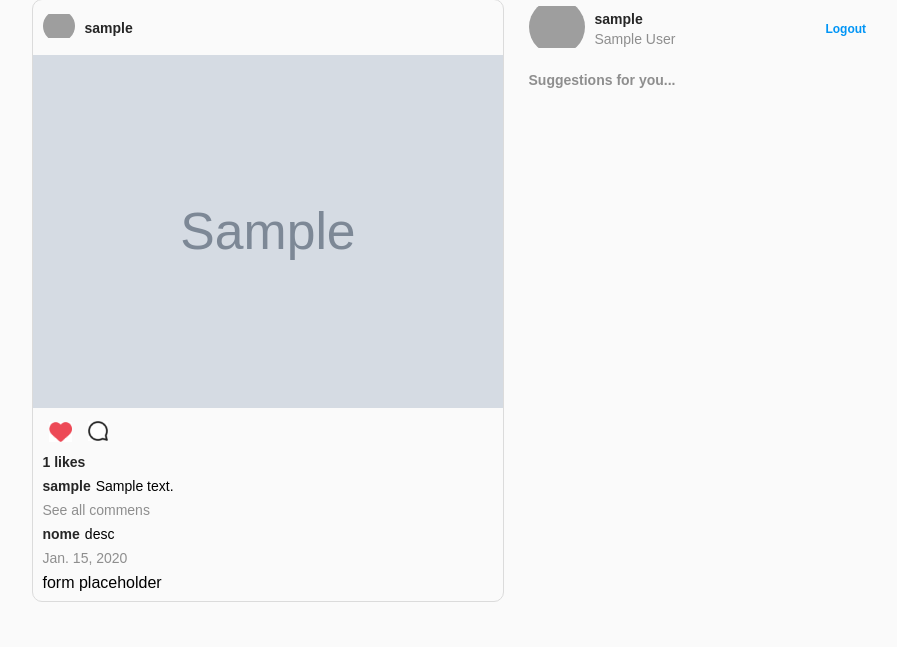
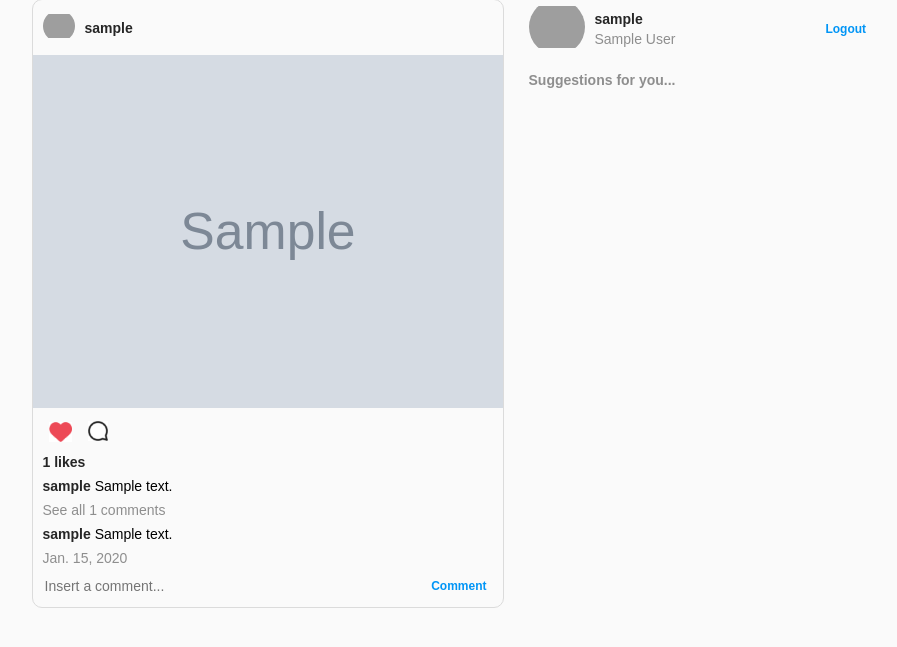
Before and after one commit to Pedroock/instagram-like-blog, a Django app: page / in a window 1280 px wide. Shown: the part 81-728 px from the top of the page, without its empty margins (200-1097 px from the left). Run offline with Django 4.2, Linux system fonts and the light colour scheme; a user stored in the database is signed in; tables that the repository leaves empty hold one stand-in row (values such as "Sample post"); grey boxes marked "Sample" are stand-in pictures; grey boxes are pictures that could not be loaded.

Commit message:
Cria comentarios

```diff
--- a/ajax/urls.py
+++ b/ajax/urls.py
@@ -5,5 +5,6 @@ urlpatterns = [
     path('profile/follow', views.AjaxProfileFollow, name='profile-follow'),
     path('profile/unfollow', views.AjaxProfileUnfollow, name='profile-unfollow'),
     path('post/follow', views.AjaxPostLike, name='post-like'),
-    path('post/unfollow', views.AjaxPostUnlike, name='post-unlike')
+    path('post/unfollow', views.AjaxPostUnlike, name='post-unlike'),
+    path('post/comment', views.AjaxPostComment, name='post-comment'),
 ]
--- a/blog/admin.py
+++ b/blog/admin.py
@@ -1,6 +1,7 @@
 from django.contrib import admin
-from .models import BlogPosts, BlogPostsLikes
+from .models import BlogPosts, BlogPostsLikes, BlogPostsComments
 
 # Register your models here.
 admin.site.register(BlogPosts)
 admin.site.register(BlogPostsLikes)
+admin.site.register(BlogPostsComments)
--- a/blog/forms.py
+++ b/blog/forms.py
@@ -1,6 +1,6 @@
 import imp
 from django import forms
-from .models import BlogPosts, BlogPostsLikes
+from .models import BlogPosts, BlogPostsLikes, BlogPostsComments
 
 class BlogCreatePost(forms.ModelForm):
     desc = forms.CharField(widget=forms.TextInput(attrs={'placeholder': 'Insert a description'}))
@@ -14,3 +14,10 @@ class BlogPostsLikesForm(forms.ModelForm):
     class Meta:
         model = BlogPostsLikes
         fields = ['profile', 'post']
+
+
+class BlogPostsCommentsForm(forms.ModelForm):
+    comment = forms.CharField(widget=forms.TextInput(attrs={'placeholder': 'Insert a comment...'}))
+    class Meta:
+        model = BlogPostsComments
+        fields = ['profile', 'post', 'comment']
--- a/blog/methods.py
+++ b/blog/methods.py
@@ -1,7 +1,7 @@
 from users.models import UsersFollowers, UsersProfile
 from users.forms import UsersFollowersForm
 from blog.models import BlogPosts, BlogPostsLikes
-from .forms import BlogPostsLikesForm
+from .forms import BlogPostsCommentsForm, BlogPostsLikesForm, BlogPostsComments
 from random import sample
 
 
@@ -63,9 +63,9 @@ def sort_home_posts(request):
             is_liked = True
         else:
             is_liked = False
-        comment_form = None  # farei num futuro
-        comment_obj = None  # farei num futuro
-        comment_first = None  # farei num futuro
+        comment_form = BlogPostsCommentsForm({'profile': request.user.profile, 'post': post_obj})
+        comment_obj = BlogPostsComments.objects.filter(post=post_obj)
+        comment_first = BlogPostsComments.objects.filter(post=post_obj).last()
         post_index += 1
         post_dict = {
             'post_obj': post_obj, 'like_form': like_form, 'like_obj': like_obj, 'is_liked': is_liked,
--- a/blog/models.py
+++ b/blog/models.py
@@ -16,9 +16,8 @@ class BlogPostsLikes(models.Model):
     profile = models.ForeignKey(UsersProfile, on_delete=models.CASCADE)
     post = models.ForeignKey(BlogPosts, on_delete=models.CASCADE)
 
-'''
-class BlogPostsComment(models.Model):
+
+class BlogPostsComments(models.Model):
     profile = models.ForeignKey(UsersProfile, on_delete=models.CASCADE)
     post = models.ForeignKey(BlogPosts, on_delete=models.CASCADE)
     comment = models.CharField(max_length=255)
-'''
--- a/blog/static/blog/blog_home.css
+++ b/blog/static/blog/blog_home.css
@@ -40,6 +40,7 @@
 /* Bottom */
 .blog-post-bottom{
     padding: 10px;
+    width: 450px
 }
 .blog-post-bottom-buttons{
     margin-bottom: 10px;
@@ -89,10 +90,36 @@
 .blog-post-bottom-desc-comment-content{
     font-size: 14px;
     color: black;
-    margin-left: 5px;
+    display: inline;
 }
 .post-bottom-date{
     font-size: 14px;
     color: #8e8e8e;
     margin-bottom: 10px;
 }
+.post-bottom-comment-form{
+    display: flex;
+    justify-content: space-between;
+}
+.post-bottom-comment-form input{
+    width: 375px;
+    border: none;
+    outline: none;
+    background-color: inherit;
+    height: 20px;
+    font-size: 14px
+}
+.post-bottom-comment-submit{
+    color: #0095f6;
+    font-size: 12px;
+    font-weight: bold;
+    background-color: #fafafa;
+    border: none;
+}.post-bottom-comment-submit:hover{
+    cursor: pointer;
+}
+#id_post, #id_profile{
+    display: none;
+}.post-bottom-comment-form  label, .post-bottom-comment-form  ul{
+    display: none;
+}
--- a/blog/templates/blog/blog_home.html
+++ b/blog/templates/blog/blog_home.html
@@ -67,16 +67,34 @@
                         </div>
                         <h1 class="blog-post-bottom-likes">{{ post_dict.like_obj|length }} likes</h1>
                         <div class="blog-post-bottom-desc-comment">
-                            <h1 class="blog-post-bottom-desc-comment-username">{{ post_dict.post_obj.profile.user.username }}</h1>
-                            <p class="blog-post-bottom-desc-comment-content">{{ post_dict.post_obj.desc }}</p>
+
+                            <p class="blog-post-bottom-desc-comment-content">
+                                <a class="blog-post-bottom-desc-comment-username"
+                                   href="{% url 'profile' post_dict.post_obj.profile.user.pk %}">
+                                    {{ post_dict.post_obj.profile.user.username }}
+                                </a>
+                                {{ post_dict.post_obj.desc }}
+                            </p>
                         </div>
-                        <p class="blog-post-bottom-comment-count">See all commens</p>
-                        <div class="blog-post-bottom-desc-comment">
-                            <h1 class="blog-post-bottom-desc-comment-username">nome</h1>
-                            <p class="blog-post-bottom-desc-comment-content">desc</p>
-                        </div>
+                        {% if post_dict.comment_first %}
+                            <p class="blog-post-bottom-comment-count">See all {{ post_dict.comment_obj|length }} comments</p>
+                            <div class="blog-post-bottom-desc-comment">
+                                <p class="blog-post-bottom-desc-comment-content">
+                                    <a class="blog-post-bottom-desc-comment-username"
+                                       href="{% url 'profile' post_dict.comment_first.profile.user.pk %}">
+                                        {{ post_dict.comment_first.profile.user.username }}
+                                    </a>
+                                    {{ post_dict.comment_first.comment }}
+                                </p>
+                            </div>
+                        {% endif %}
                         <h1 class="post-bottom-date">{{ post_dict.post_obj.date }}</h1>
-                        <p class="form-placeholdr">form placeholder</p>
+                        <!--  comment form  -->
+                        <form class="post-bottom-comment-form" method="POST" enctype="multipart/form-data">
+                            {% csrf_token %}
+                            {{ post_dict.comment_form }}
+                            <button class="post-bottom-comment-submit">Comment</button>
+                        </form>
                     </div>
                 </div>
                 <!--  Post Details  -->
@@ -278,5 +296,33 @@
         $('.post-unlike-form').each(function(){
             funcUnlike($(this))
         })
+        // Creates comment function
+        var funcComment = function(thisz){
+            thisz.on('submit', function(e){
+                e.preventDefault();
+                var serializeData = thisz.serialize();
+                $.ajax({
+                    type:'POST',
+                    url: '{% url "post-comment" %}',
+                    data: serializeData,
+                    context: thisz,
+                    success: function(response){
+                        let wrapperAjaxDOM = $(this).parents().eq(3)
+                        let wrapperAjax = '.' + $(this).parents().eq(3).attr('class')
+                        let wrapper = '.' + $(this).parents().eq(2).attr('class')
+                        $(wrapperAjax).load("{% url 'home' %}" + ' ' + wrapper, function(){
+                            funcUnlike(wrapperAjaxDOM.find('.post-bottom-comment-form'))
+                        })
+                    },
+                    error: function(response){
+                        console.log(response)
+                    }
+                });
+            })
+        }
+        // Adds comment function
+        $('.post-bottom-comment-form').each(function(){
+            funcComment($(this))
+        })
     </script>
 {% endblock ajax %}
--- a/blog/views.py
+++ b/blog/views.py
@@ -1,10 +1,6 @@
 from django.shortcuts import render, redirect
 from django.contrib.auth.decorators import login_required
-from users.models import UsersFollowers, UsersProfile
-from users.forms import UsersFollowersForm
-from blog.models import BlogPosts, BlogPostsLikes
-from .forms import BlogCreatePost, BlogPostsLikesForm
-from random import sample
+from .forms import BlogCreatePost
 from .methods import sort_follower_suggestions, sort_home_posts
 
 
```
Also changed, not shown: ajax/views.py (+15 -3 lines), blog/migrations/0005_alter_blogposts_date_blogpostscomment.py (added), blog/migrations/0006_rename_blogpostscomment_blogpostscomments.py (added).
